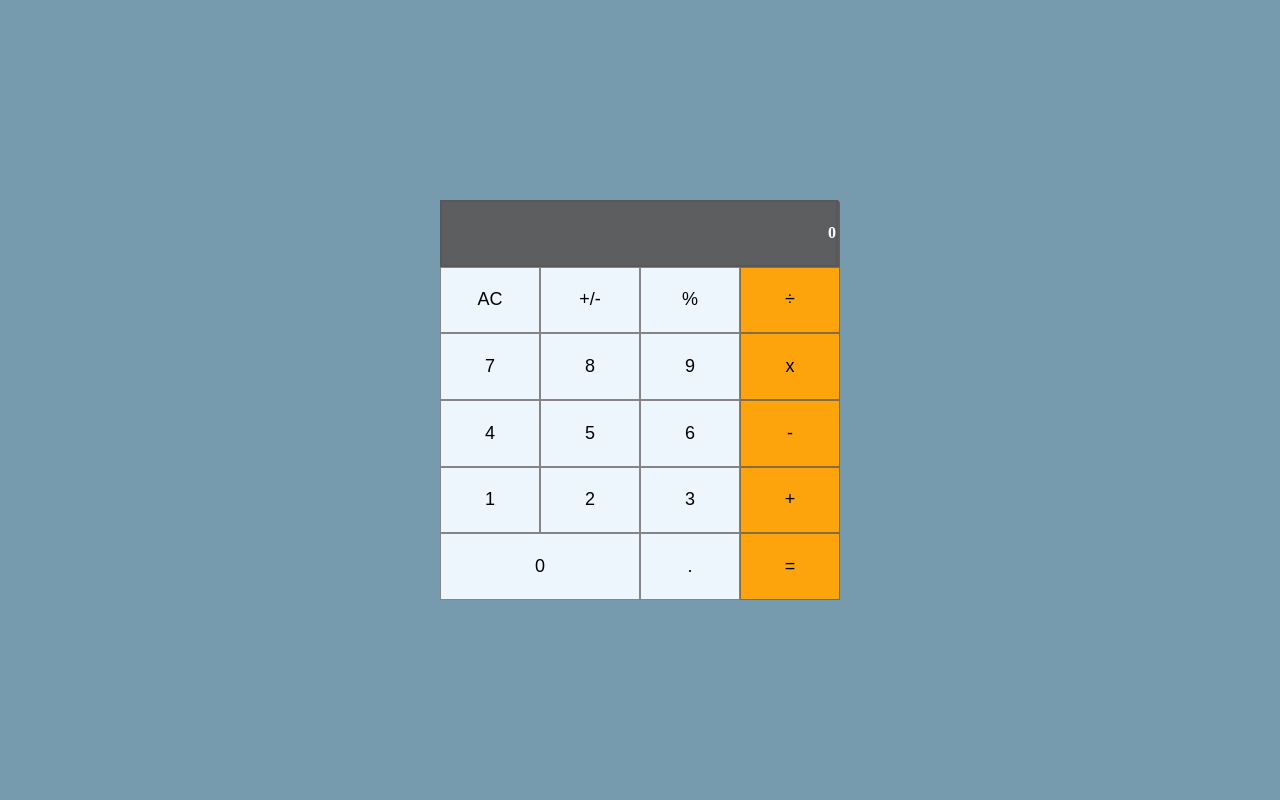
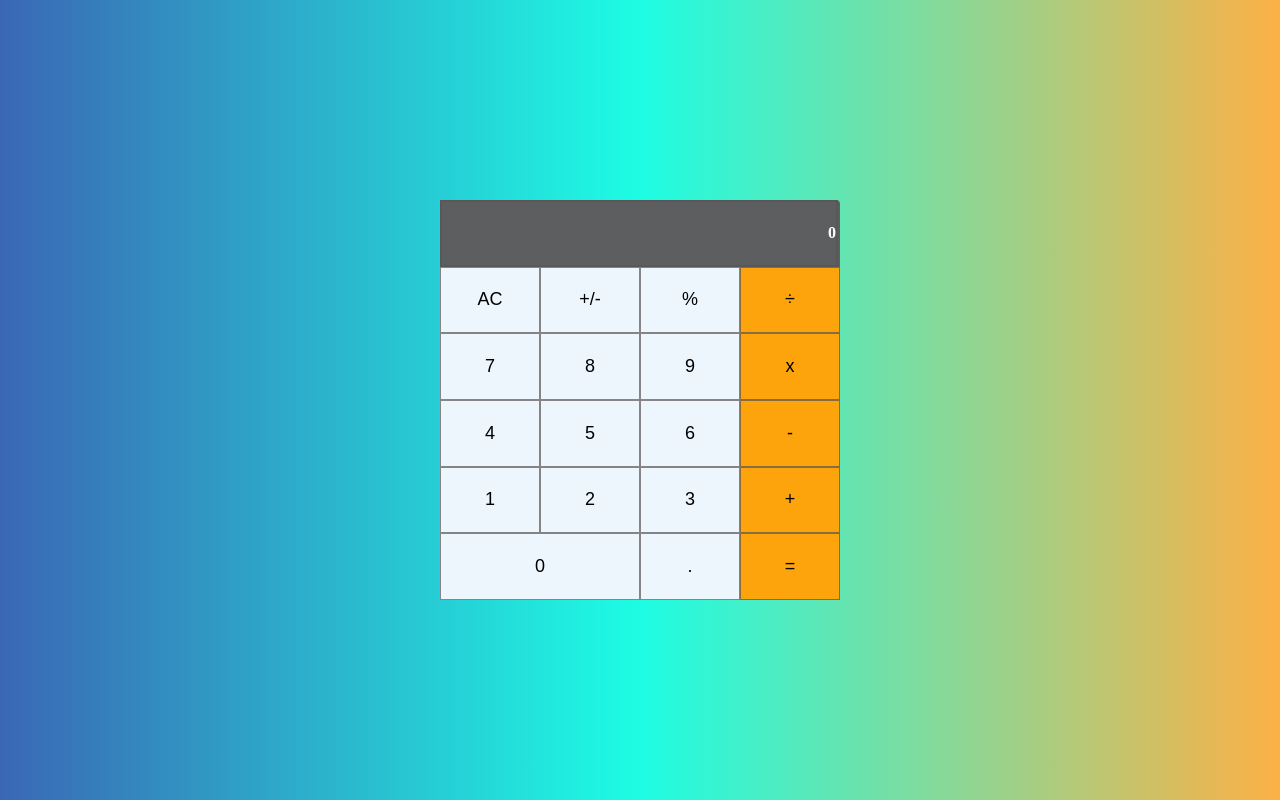
Before and after one commit to emmanuellmhango/first-react-project, a React (Create React App) app: page / in a window 1280 px wide. Built offline with nearby package versions, Linux system fonts and the light colour scheme.

Commit message:
Changed the code to use hooks. Changed files are App.js and componets/Calculator.js

```diff
--- a/src/index.css
+++ b/src/index.css
@@ -1,5 +1,6 @@
 body {
-  background-color: rgba(86, 131, 154, 0.8);
+  background: rgb(58,103,180);
+  background: linear-gradient(90deg, rgba(58,103,180,1) 0%, rgba(29,253,228,1) 50%, rgba(252,176,69,1) 100%);
   font-weight: 600;
   margin: 0;
   padding: 0;
```
